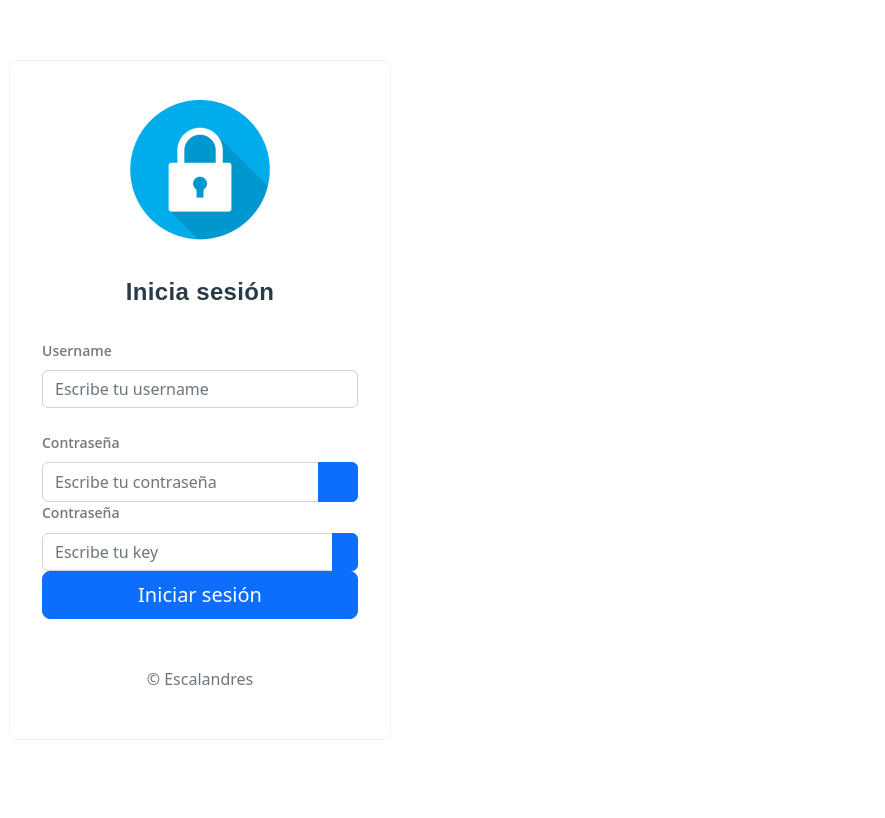
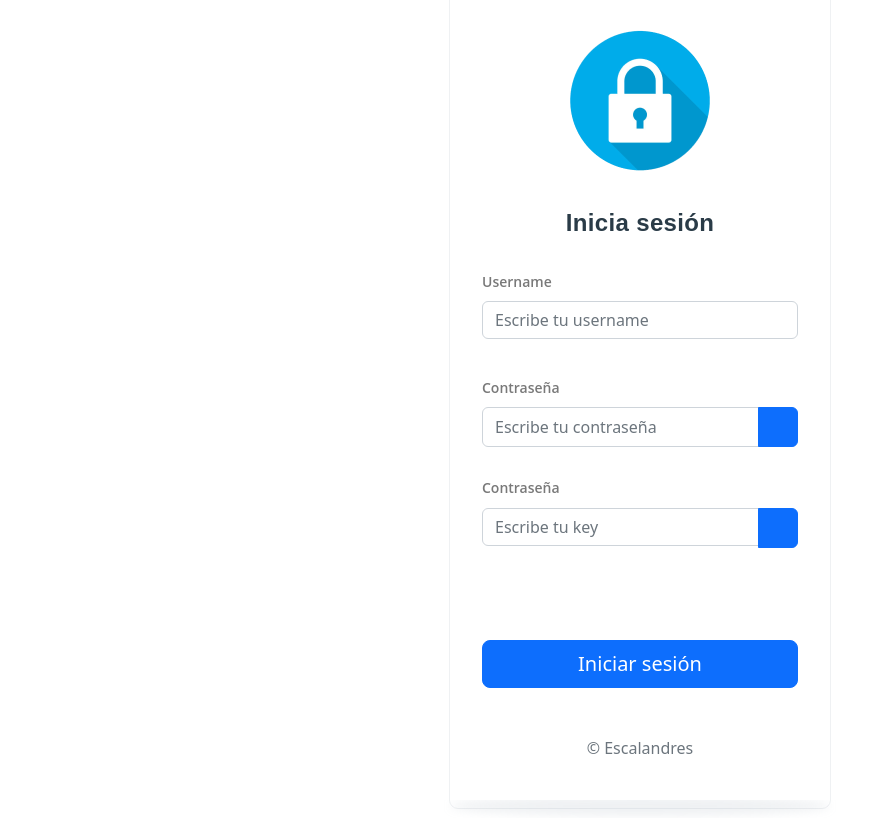
Before and after one commit to escalandres/myweb, a React (Create React App) app in the folder client/: page / in a window 1280 px wide. Shown: the whole page, without its empty margins (0-885 px from the left). Built offline with nearby package versions, Linux system fonts and the light colour scheme.

Commit message:
show-btn css style changed

```diff
--- a/client/src/components/Auth.jsx
+++ b/client/src/components/Auth.jsx
@@ -2,13 +2,9 @@ import React, { useState } from 'react';
 import 'bulma/css/bulma.min.css';
 import '../css/Auth.css'
 import cyber from '../assets/cyber2.png'
-// import { Carousel, ProgressBar, Button, DropdownButton, Dropdown, Alert, ToastContainer, Toast, Modal, ModalHeader, ModalBody, ModalFooter} from 'react-bootstrap';
-// import * from 'react-bootstrap';
 import 'bootstrap/dist/css/bootstrap.min.css';
 import { FontAwesomeIcon } from '@fortawesome/react-fontawesome';
 import axios from 'axios';
-import { faEyeSlash } from "@fortawesome/free-brands-svg-icons"
-import { faDownload } from '@fortawesome/fontawesome-free-solid';
 
 function mostrarContrasena(){
     var pass = document.getElementById("password");
@@ -27,7 +23,6 @@ function mostrarKey(){
     }
 }
 
-// const Auth = () => {
 function Auth(){
     return(
         <div className="auth__container">
@@ -39,29 +34,29 @@ function Auth(){
                         </div>
                     </a>
                     <h1 className="t2 s-weight-extrabold s-center s-mb-4">Inicia sesión</h1>
-                    <form action="/login" method="post">
+                    <form action="/" method="post">
                         <div className="input-form s-relative s-mb-2 ">
                             <div className="s-relative s-cross-center">
-                                <label className="s-mb-1 s-weight-semibold small">Username</label>
-                                <input id="log_username" type="text" name="username" className="form-control" placeholder="Escribe tu username" required/>
+                                <label for="username" className="s-mb-1 s-weight-semibold small">Username</label>
+                                <input id="username" type="text" name="username" className="form-control" placeholder="Escribe tu username" required/>
                             </div>
                         </div>
-                        <div className="s-relative s-cross-center">
-                            <label id="login-lpassword" className="s-mb-1 s-weight-semibold small">Contraseña</label>
+                        <div className="input-form s-relative s-cross-center">
+                            <label for="password" id="login-lpassword" className="s-mb-1 s-weight-semibold small">Contraseña</label>
                             <div className="input-group">
                                 <input id="password" type="password" name="password" className="form-control" placeholder="Escribe tu contraseña" required/>
-                                <button id="log_show_password" className="btn btn-primary" type="button" onClick={mostrarContrasena}><FontAwesomeIcon className="fa-solid" icon="fa-eye-slash"/></button>
+                                <button id="log_show_password" className="btn btn-primary show-btn" type="button" onClick={mostrarContrasena}><FontAwesomeIcon className="fa-solid" icon="fa-eye-slash"/></button>
 
                             </div>
                         </div>
-                        <div className="s-relative s-cross-center">
-                            <label id="login-key" className="s-mb-1 s-weight-semibold small">Contraseña</label>
+                        <div className="input-form s-relative s-cross-center">
+                            <label for="key" id="login-key" className="s-mb-1 s-weight-semibold small">Contraseña</label>
                             <div className="input-group">
-                                <input id="pkey" type="password" name="key" className="form-control" placeholder="Escribe tu key" required/>
-                                <button id="log_show_key" className="btn btn-primary" type="button" onClick={mostrarKey}><FontAwesomeIcon icon="fa-solid fa-eye" /></button>
+                                <input id="key" type="password" name="key" className="form-control" placeholder="Escribe tu key" required/>
+                                <button id="log_show_key" className="btn btn-primary show-btn" type="button" onClick={mostrarKey}><FontAwesomeIcon icon="fa-solid fa-eye" /></button>
                             </div>
                         </div>
-                        <button className="w-100 btn btn-lg btn-primary" type="submit">Iniciar sesión</button>
+                        <button className="w-100 btn btn-lg btn-primary submit-btn" type="submit">Iniciar sesión</button>
                         <p className="mt-5 mb-3 text-muted">&copy; Escalandres</p>
                     </form>
                 </section>
--- a/client/src/css/Auth.css
+++ b/client/src/css/Auth.css
@@ -1,6 +1,20 @@
 html,body {
     height: 100%;
 }
+
+body{
+    min-height: 100vh;
+    display: flex;
+    flex-direction: column;
+    align-items: center;
+    justify-content: center;
+    padding: 100px;
+}
+
+/* main > *{
+    margin: auto;
+} */
+
 img {
     margin: auto;
     display: block;
@@ -237,7 +251,7 @@ margin-top: 0.5rem;
 width: 150px;
 }
 
-#log_show_password{
+.show-btn{
 height: 40px;
 position: relative;
 padding-bottom: 1rem;
@@ -331,3 +345,11 @@ margin-top: 1.5rem;
 #key{
 margin-bottom: 1.5rem;
 }
+
+.submit-btn{
+    margin-top: 40px;
+}
+
+.input-form{
+    margin-bottom: 30px;
+}
```
